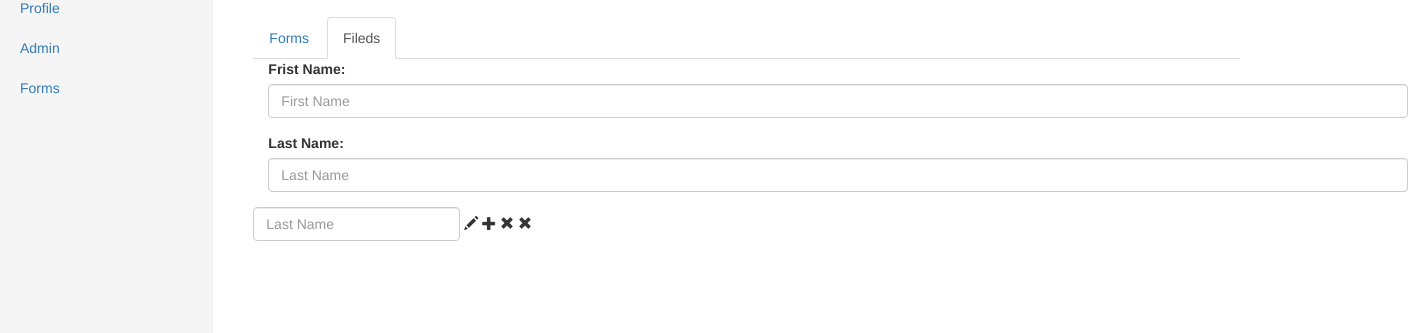
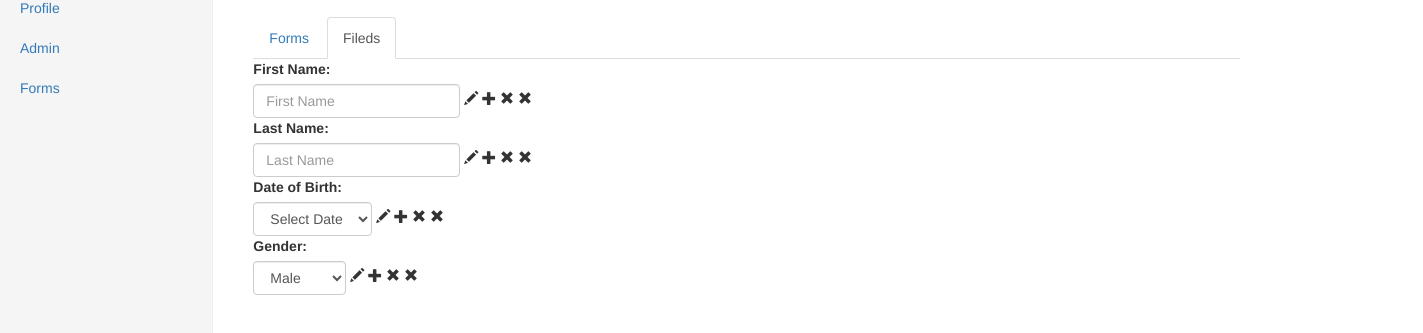
Before and after one commit to mingzhexu/WebDevSpring2016, a website: page public/assignment/form-fields.html in a window 1280 px wide. Shown: the part 123-456 px from the top of the page, 1423 px wide, since content can reach past the window. Drawn offline with nearby package versions, Linux system fonts and the light colour scheme.

Commit message:
add form-fields

```diff
--- a/public/assignment/form-fields.html
+++ b/public/assignment/form-fields.html
@@ -54,46 +54,61 @@
                 <li><a href="forms.html">Forms</a></li>
             </ul>
         </div>
-
-
         <div class="col-sm-9 col-sm-offset-3 col-md-10 col-md-offset-2 main">
-
             <h1 class="page-header">Forms: Registration Forms</h1>
-
-
             <ul class="nav nav-tabs">
                 <li role="presentation"><a href="forms.html">Forms</a></li>
                 <li role="presentation" class="active"><a href="form-fields.html">Fileds</a></li>
             </ul>
 
-
-            <div class="container">
-
-                <form role="form">
-                    <div class="form-group">
-                        <label for="FirstName">Frist Name:</label>
+            <div class="table table-responsive">
+                <table>
+                    <div role="form" class="form-inline">
+                        <label for="FirstName">First Name:</label><br>
                         <input type="text" class="form-control" id="FirstName" placeholder="First Name">
-                    </div>
-                    <div class="form-group">
-                        <label for="LastName">Last Name:</label>
-                        <input type="text" class="form-control" id="LastName" placeholder="Last Name">
-                    </div>
-                </form>
-            </div>
-
-
-            <div class="tab-content">
-                <form class="form-inline">
-                    <div class="form-group">
-                    <input type="text" class="form-control" id="LastName" placeholder="Last Name">
-                    </div>
-                    <div class="form-group">
                         <span class="glyphicon glyphicon-pencil"></span>
                         <span class="glyphicon glyphicon-plus"></span>
                         <span class="glyphicon glyphicon-remove"></span>
                         <span class="glyphicon glyphicon-remove"></span>
                     </div>
-                </form>
+                    <div role="form" class="form-inline">
+                        <label for="LastName">Last Name:</label><br>
+                        <input type="text" class="form-control" id="LastName" placeholder="Last Name">
+                        <span class="glyphicon glyphicon-pencil"></span>
+                        <span class="glyphicon glyphicon-plus"></span>
+                        <span class="glyphicon glyphicon-remove"></span>
+                        <span class="glyphicon glyphicon-remove"></span>
+                    </div>
+                    <div role="form" class="form-inline">
+                        <div class="form-group">
+                            <label for="DateOfBirth">Date of Birth:</label><br>
+                            <select class="form-control" id="DateOfBirth">
+                                <!-- not sure if col-xs-6 can do this in one row-->
+                                <option>Select Date</option>
+                                <option>1</option>
+                            </select>
+                            <span class="glyphicon glyphicon-pencil"></span>
+                            <span class="glyphicon glyphicon-plus"></span>
+                            <span class="glyphicon glyphicon-remove"></span>
+                            <span class="glyphicon glyphicon-remove"></span>
+                        </div>
+                    </div>
+                    <div role="form" class="form-inline">
+                        <div class="form-group">
+                            <label for="Gender">Gender:</label><br>
+                            <select class="form-control" id="Gender">
+                                <!-- not sure if col-xs-6 can do this in one row-->
+                                <option>Male</option>
+                                <option>Female</option>
+                            </select>
+                            <span class="glyphicon glyphicon-pencil"></span>
+                            <span class="glyphicon glyphicon-plus"></span>
+                            <span class="glyphicon glyphicon-remove"></span>
+                            <span class="glyphicon glyphicon-remove"></span>
+                        </div>
+                    </div>
+
+                </table>
             </div>
         </div>
     </div>
```
Also changed, not shown: public/project/home.html (+22 -0 lines).
